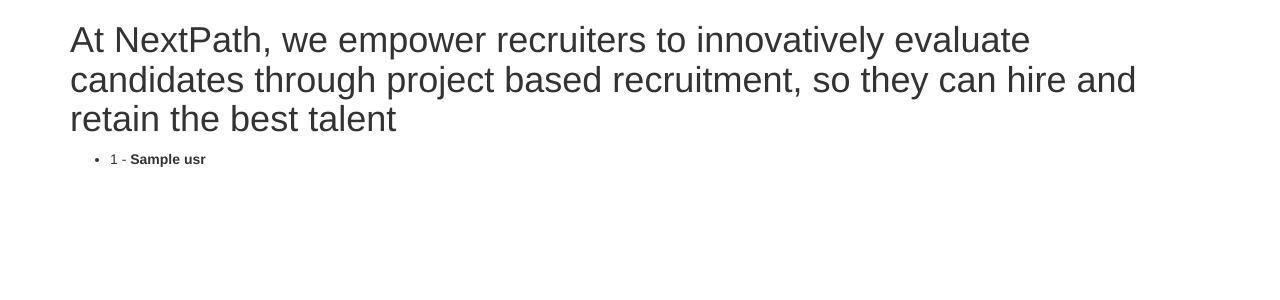
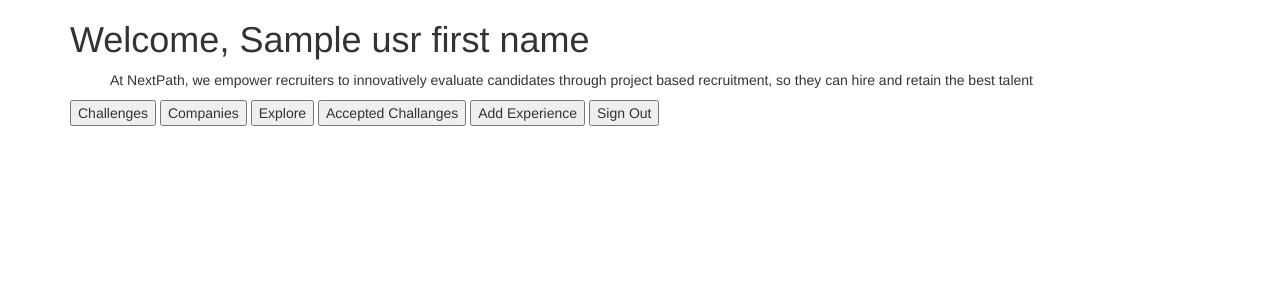
Before and after one commit to suziray/nextpath, a Flask app: template nextpath/templates/index.html in a window 1280 px wide. Shown: the top 300 px of the page. Run offline with Flask 2, Linux system fonts and the light colour scheme; the template is opened without the code that fills it: most values are stand-ins (such as "Sample title", 1, 10 or a date in 2020); some libraries are stand-ins or nearby versions.

Commit message:
added profile

```diff
--- a/initial_data.sql
+++ b/initial_data.sql
@@ -21,3 +21,5 @@ INSERT INTO usr (id, first_name, last_name, title, company, education) VALUES (4
 -- Experience
 INSERT INTO experience (id, usr_id, title, company, duration, description, tags, curr) VALUES (1, 2, 'Product Manager', 'Verizon', '2', 'Post-merger integration with Oath', 'ui design, product management, presentation, marketing', TRUE);
 INSERT INTO experience (id, usr_id, title, company, duration, description, tags, curr) VALUES (2, 2, 'Marketing Analyst', 'Yahoo', '2', 'Online marketing for ICOs', 'blockchain, press release, brand development, pr, blogging', FALSE);
+INSERT INTO experience (id, usr_id, title, company, duration, description, tags, curr) VALUES (1, 1, 'Investment Manager', 'Rothschild', '2', 'LBO', 'valuation, presentation, excel, analytics', TRUE);
+INSERT INTO experience (id, usr_id, title, company, duration, description, tags, curr) VALUES (2, 1, 'Marketing Analyst', 'Yahoo', '2', 'Online marketing for ICOs', 'blockchain, press release, brand development, pr, blogging', FALSE);
--- a/nextpath/app.py
+++ b/nextpath/app.py
@@ -11,6 +11,7 @@ import json
 app = Flask(__name__)
 app.config['SECRET_KEY'] = os.environ.get('SECRET_KEY', 'XYZ')
 toolbar = DebugToolbarExtension(app)
+oauth = OAuth(app)
 
 
 class usr:
@@ -34,9 +35,8 @@ def before_request():
 def get_usr(first_name):
     cur = g.db_conn.cursor()
     cur.execute("SELECT * FROM usr where first_name = '" + first_name + "'")
-    return render_template('index.html', users=cur.fetchall())
+    return render_template('welcome.html', users=cur.fetchall())
 
-oauth = OAuth(app)
 
 linkedin = oauth.remote_app(
     'linkedin',
@@ -51,7 +51,6 @@ linkedin = oauth.remote_app(
     access_token_method='POST',
     access_token_url='https://www.linkedin.com/uas/oauth2/accessToken',
     authorize_url='https://www.linkedin.com/uas/oauth2/authorization',
-
 )
 
 
@@ -61,16 +60,20 @@ def index():
     if 'linkedin_token' in session:
         me = linkedin.get('people/~')
         session['name'] = usr(dict(me.data)).fetch_first_name()
-        return get_usr(session['name'])
-    return redirect(url_for('login'))
+        return render_template('index.html', usr_first_name=session['name'])
+    else:
+        return redirect(url_for('login'))
 
-@app.route('/welcome')
-def welcome():
+
+@app.route('/profile')
+def profile():
     logging.warning(session)
     if 'linkedin_token' in session:
         me = linkedin.get('people/~')
         session['name'] = usr(dict(me.data)).fetch_first_name()
-        return render_template('welcome.html', usr_first_name=session['name'])
+        cur = g.db_conn.cursor()
+        cur.execute("SELECT experience.title, experience.company, experience.duration, experience.description, experience.tags FROM experience JOIN usr ON experience.usr_id=usr.id WHERE usr.first_name='" + session['name'] + "'")
+        return render_template('profile.html', experiences=cur.fetchall())
     return redirect(url_for('login'))
 
 
@@ -85,6 +88,7 @@ def logout():
     session.clear()
     logging.warning(session)
     return url_for('index')
+
 
 @app.route('/login/authorized')
 def authorized():
--- a/nextpath/templates/index.html
+++ b/nextpath/templates/index.html
@@ -14,12 +14,14 @@
   <body>
     <div class="container">
       <div>
-        <h1>At NextPath, we empower recruiters to innovatively evaluate candidates through project based recruitment, so they can hire and retain the best talent</h1>
-        <ul>
-          {% for usr in users %}
-            <li>{{ usr[0] }} - <b>{{ usr[1] }}</b></li>
-          {% endfor %}
-        </ul>
+        <h1>Welcome, {{ usr_first_name }}</h1>
+        <ul>At NextPath, we empower recruiters to innovatively evaluate candidates through project based recruitment, so they can hire and retain the best talent</ul>
+        <input type="button" onclick="location.href='http://ct-nextpath.herokuapp.com/challenges';" value="Challenges" />
+        <input type="button" onclick="location.href='http://ct-nextpath.herokuapp.com/companies';" value="Companies" />
+        <input type="button" onclick="location.href='http://ct-nextpath.herokuapp.com/challenges';" value="Explore" />
+        <input type="button" onclick="location.href='http://ct-nextpath.herokuapp.com/mychallenges';" value="Accepted Challanges" />
+        <input type="button" onclick="location.href='http://ct-nextpath.herokuapp.com/profile';" value="Add Experience" />
+        <input type="button" onclick="location.href='http://ct-nextpath.herokuapp.com/logout';" value="Sign Out" />
       </div>
     </div>
 
```
Also changed, not shown: nextpath/templates/profile.html (+6 -2 lines), nextpath/templates/welcome.html (+6 -7 lines).
